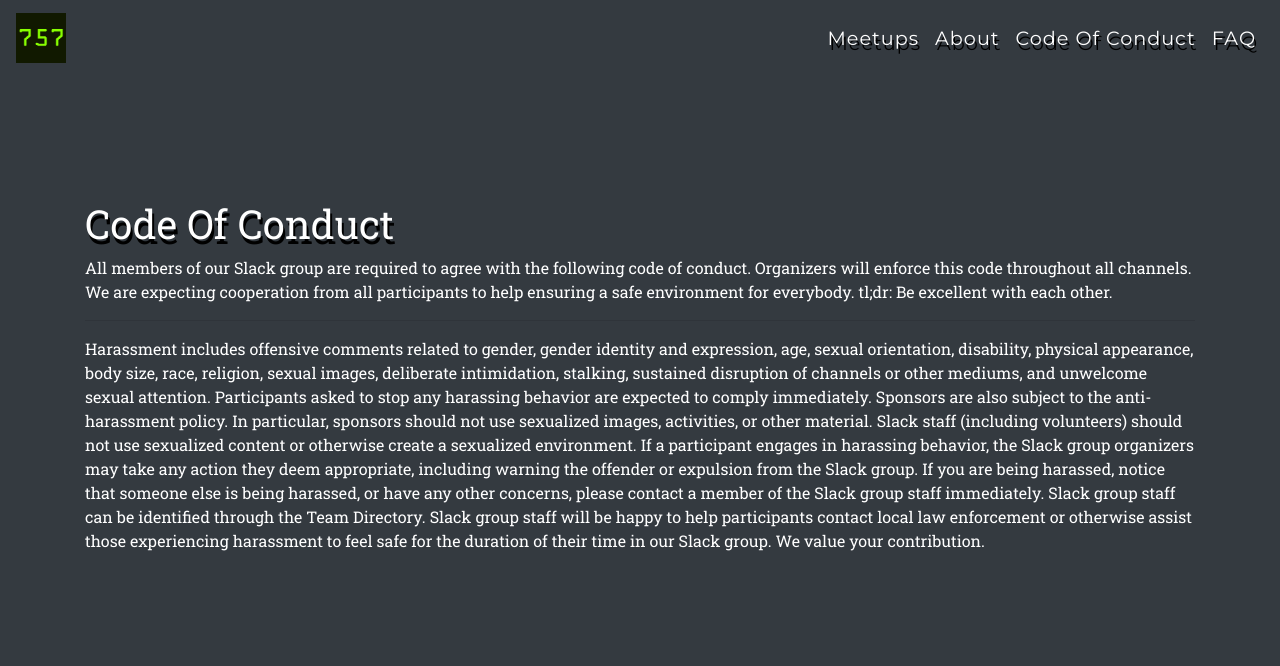
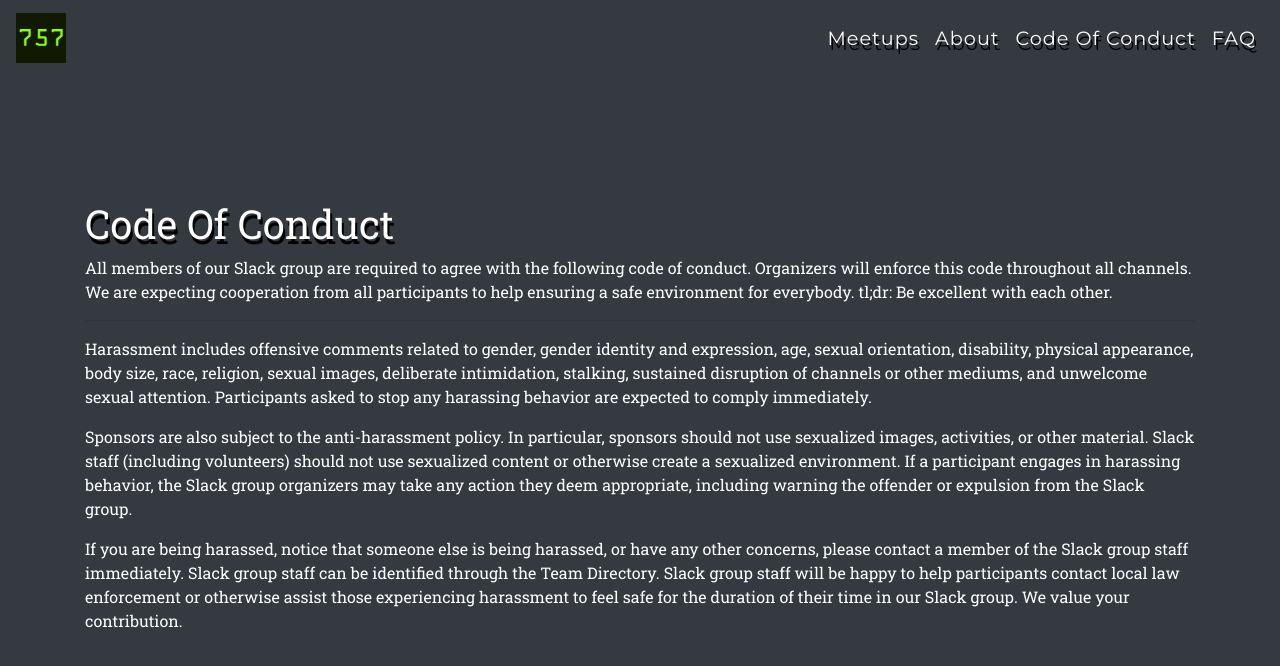
Before and after one commit to mnrowe/757dev, a Nuxt app: page /code-of-conduct in a window 1280 px wide. Shown: the top 666 px of the page. Built offline with nearby package versions, Linux system fonts and the light colour scheme.

Commit message:
space out code of conduct

```diff
--- a/pages/code-of-conduct.vue
+++ b/pages/code-of-conduct.vue
@@ -17,20 +17,25 @@
         appearance, body size, race, religion, sexual images, deliberate
         intimidation, stalking, sustained disruption of channels or other
         mediums, and unwelcome sexual attention. Participants asked to stop any
-        harassing behavior are expected to comply immediately. Sponsors are also
-        subject to the anti-harassment policy. In particular, sponsors should
-        not use sexualized images, activities, or other material. Slack staff
-        (including volunteers) should not use sexualized content or otherwise
-        create a sexualized environment. If a participant engages in harassing
-        behavior, the Slack group organizers may take any action they deem
-        appropriate, including warning the offender or expulsion from the Slack
-        group. If you are being harassed, notice that someone else is being
-        harassed, or have any other concerns, please contact a member of the
-        Slack group staff immediately. Slack group staff can be identified
-        through the Team Directory. Slack group staff will be happy to help
-        participants contact local law enforcement or otherwise assist those
-        experiencing harassment to feel safe for the duration of their time in
-        our Slack group. We value your contribution.
+        harassing behavior are expected to comply immediately.
+      </p>
+      <p>
+        Sponsors are also subject to the anti-harassment policy. In particular,
+        sponsors should not use sexualized images, activities, or other
+        material. Slack staff (including volunteers) should not use sexualized
+        content or otherwise create a sexualized environment. If a participant
+        engages in harassing behavior, the Slack group organizers may take any
+        action they deem appropriate, including warning the offender or
+        expulsion from the Slack group.
+      </p>
+      <p>
+        If you are being harassed, notice that someone else is being harassed,
+        or have any other concerns, please contact a member of the Slack group
+        staff immediately. Slack group staff can be identified through the Team
+        Directory. Slack group staff will be happy to help participants contact
+        local law enforcement or otherwise assist those experiencing harassment
+        to feel safe for the duration of their time in our Slack group. We value
+        your contribution.
       </p>
     </b-container>
   </div>
```
